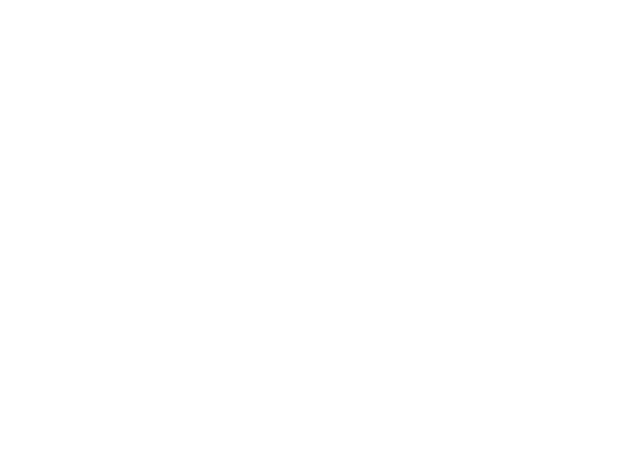
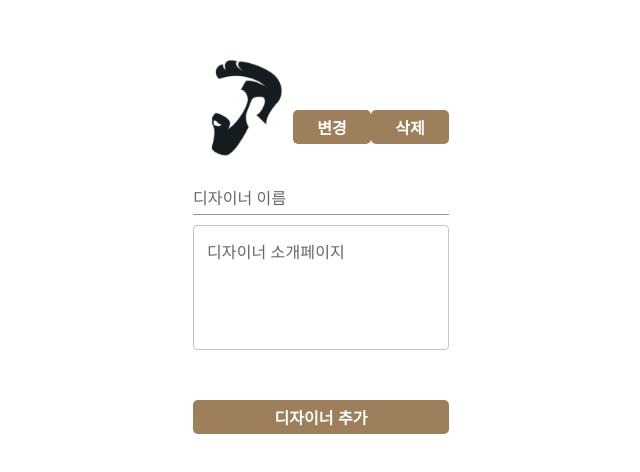
Before and after one commit to ris2131/ssafyEBSMirror, a React (Create React App) app in the folder business-fe/: page /designer/add in a window 1280 px wide. Before the commit this address had no page. Shown: the part 150-622 px from the top of the page, without its empty margins (319-959 px from the left). Built offline with nearby package versions, Linux system fonts and the light colour scheme.

Commit message:
Feat: 디자이너 추가 페이지 구성, api동작 구현.

```diff
--- a/business-fe/src/App.js
+++ b/business-fe/src/App.js
@@ -12,6 +12,9 @@ import Login from "./pages/Auth/Login";
 import SignUp from './pages/Auth/SignUp';
 //매장 관리
 import Info from "./pages/Info/Info";
+import Designer from './pages/Designer/Designer';
+
+import DesignerAdd from './pages/Designer/DesignerAdd';
 
 function App() {
   //const dispatch = useDispatch();
@@ -45,6 +48,11 @@ function App() {
         <Route path="/signup" element={<SignUp/>} />
         {/*점주 정보 수정*/}
         <Route path="/info" element={<Info/>}/>
+
+        {/* 디자이너 관리 페이지 */}
+        <Route path="/designer" element={<Designer/>}/>
+        {/* 디자이너 추가 페이지 */}
+        <Route path="/designer/add" element={<DesignerAdd/>}/>
       </Routes>
     </div>
   );
--- /dev/null
+++ b/business-fe/src/pages/Designer/Designer.js
@@ -0,0 +1,8 @@
+const DesignerAdd = () =>{
+  return (
+    <>
+      디자이너 페이지
+    </>
+  );
+};
+export default DesignerAdd;
--- /dev/null
+++ b/business-fe/src/pages/Designer/DesignerAdd.js
@@ -0,0 +1,119 @@
+import styled from "styled-components";
+import TextField from "@mui/material/TextField";
+
+
+import testImage from '../../assets/Logo.png'
+
+import Swal from "sweetalert2";
+
+import { useState, useEffect, useCallback } from "react";
+import { useDispatch, useSelector } from "react-redux";
+import {useNavigate} from "react-router-dom";
+import { addDesigner } from "../../redux/DesignerSlice";
+
+
+const DesignerAddBox = styled.div`
+  display: flex;
+  flex-direction: column;
+  justify-content: center;
+  align-items: center;
+  height: 100vh;
+`;
+
+const FlexInputDiv = styled.div`
+    @media screen and (max-width: 1000px) {
+      width: 45vw;
+    }
+    display: flex;
+    justify-content: space-between;
+    align-items: center;
+    width: 20vw;
+    margin-bottom: 10px;
+    cursor: pointer;
+  `;
+
+  const SButton = styled.button`
+  border-radius: 5px;
+  color: white;
+  border: none;
+  background-color: #9D7F5C;
+  padding: 5px;
+  margin-top: 40px;
+  width: 20vw;
+  font-size: 16px;
+  font-weight: bold;
+  cursor: pointer;
+`;
+const TestImg = styled.img`
+  width: 100px;
+  height: 100px;
+`;
+
+const DesignerAdd = () =>{
+  const[name, setName] = useState("");
+  const[description, setDescription] = useState("");
+
+  const dispatch = useDispatch();
+
+  const navigate = useNavigate();
+
+  const handleSubmit = () => {
+    const data = {
+      name,
+      description,
+    };
+    if(name ===""){
+      Swal.fire({ icon: "error", title: "디자이너 이름을 확인해주세요." });
+      return;
+    }
+    dispatch(addDesigner(data))
+      .unwrap()
+      .then(Swal.fire({ icon: "success", title: "디자이너 추가되었습니다." }))
+      .then(() => navigate("/designer"))
+      .catch(() => {
+        Swal.fire({ icon: "error", title: "정보를 확인해주세요" });
+      });
+  };
+
+  return (
+    <DesignerAddBox>
+
+      <FlexInputDiv>
+        <TestImg src={testImage}/>
+        <SButton>
+          변경
+        </SButton>
+        <SButton>
+          삭제
+        </SButton>
+      </FlexInputDiv>
+      <FlexInputDiv>
+        <TextField
+        fullWidth
+        label="디자이너 이름"
+        type="text"
+        variant="standard"
+        value={name}
+        onChange={(e) => setName(e.target.value)}
+        />
+      </FlexInputDiv>
+      <FlexInputDiv>
+        <TextField
+        fullWidth
+        label="디자이너 소개페이지"
+        type="text"
+        multiline
+        rows={4}
+        value={description}
+        onChange={(e) => setDescription(e.target.value)}
+        />
+      </FlexInputDiv>
+      <FlexInputDiv>
+        <SButton onClick={handleSubmit}>
+          디자이너 추가
+        </SButton>
+      </FlexInputDiv>
+    </DesignerAddBox>
+  );
+};
+export default DesignerAdd;
--- a/business-fe/src/pages/Main/Home.js
+++ b/business-fe/src/pages/Main/Home.js
@@ -43,9 +43,14 @@ const Home = () => {
         navigate("/login");
     };
 
+    const designerAdd = () =>{
+      navigate("/designer/add");
+    }
+
     return (
         <>
             <SButton onClick={info}>매장 관리</SButton>
+            <SButton onClick={designerAdd}>디자이너 추가</SButton>
             <SButton onClick={logout}>로그아웃</SButton>
         </>
     );
--- /dev/null
+++ b/business-fe/src/redux/DesignerSlice.js
@@ -0,0 +1,39 @@
+import { createAsyncThunk, createSlice } from "@reduxjs/toolkit";
+import { designerApi } from "../shared/designerApi.js";
+// import { imgApi } from "../shared/imgApi";
+
+const initialState = {
+
+};
+
+export const addDesigner = createAsyncThunk(
+  "DesignerSlice/add-designer",
+  async (data, { rejectWithValue }) => {
+    try {
+      const res = await designerApi.addDesigner(data);
+
+      return res.data;
+    } catch (err) {
+      return rejectWithValue(err.response);
+    }
+  }
+);
+
+const DesignerSlice = createSlice({
+  name: "designer",
+  initialState,
+  reducers: {
+    logout(state) {
+      state.isLoggedIn = false;
+    },
+    reload(state) {
+      state.isLoggedIn = true;
+    },
+  },
+  extraReducers: {
+
+  },
+});
+
+export const designerActions = DesignerSlice.actions;
+export default DesignerSlice.reducer;
--- a/business-fe/src/redux/InfoSlice.js
+++ b/business-fe/src/redux/InfoSlice.js
@@ -1,5 +1,4 @@
 import { createAsyncThunk, createSlice } from "@reduxjs/toolkit";
-import { authApi } from "../shared/authApi.js";
 import { infoApi } from "../shared/infoApi.js";
 // import { imgApi } from "../shared/imgApi";
 
--- a/business-fe/src/redux/store.js
+++ b/business-fe/src/redux/store.js
@@ -1,11 +1,13 @@
 import { configureStore } from "@reduxjs/toolkit";
 import AuthReducer from "./AuthSlice";
 import InfoReducer from "./InfoSlice";
+import DesignerReducer from "./DesignerSlice";
 
 const store = configureStore({
   reducer: {
     auth: AuthReducer,
     info: InfoReducer,
+    designer: DesignerReducer,
     //edu: EduReducer,
   },
 });
--- /dev/null
+++ b/business-fe/src/shared/designerApi.js
@@ -0,0 +1,8 @@
+import axios from "./api";
+
+export const designerApi = {
+
+  //디자이너 추가.
+  addDesigner: (data) => axios.post("manage/designers",data),
+
+};
```
